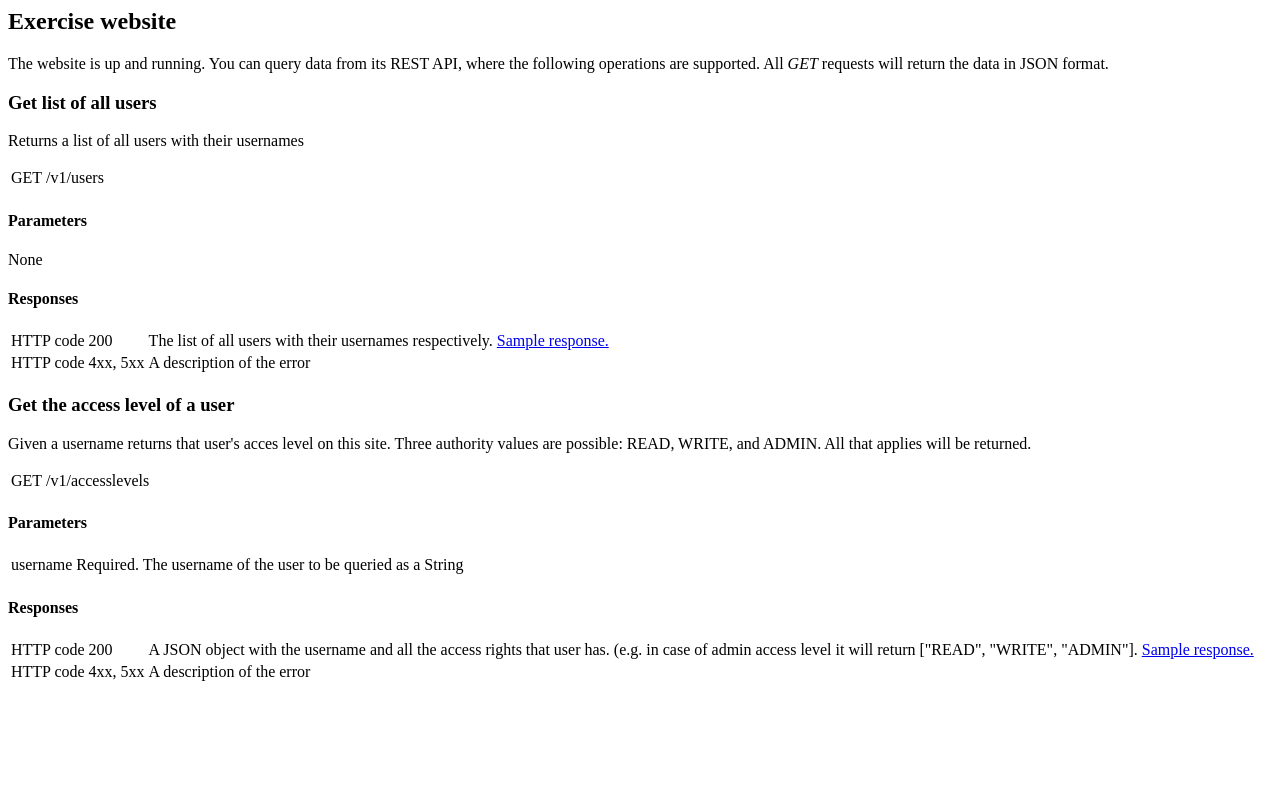
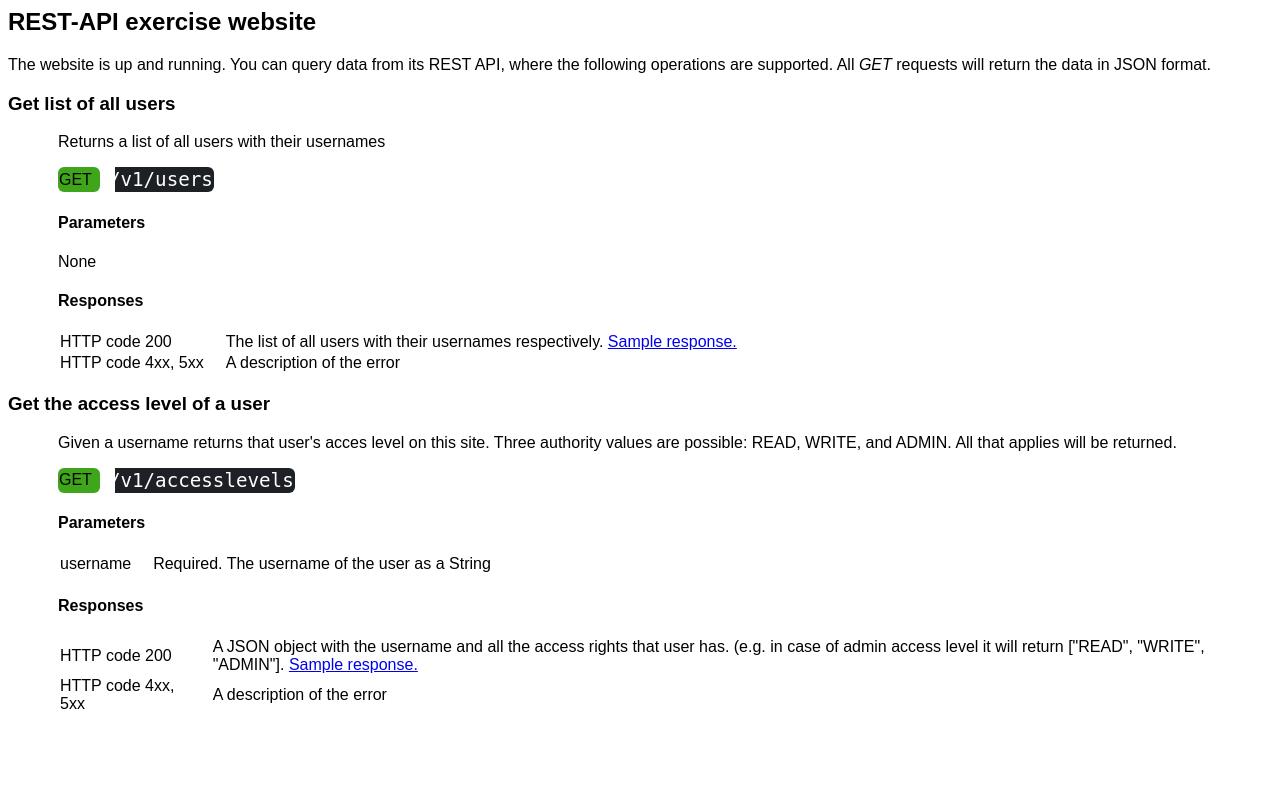
Before and after one commit to Vafthrudnir/mentorembeddeddevops, a Flask app: page / in a window 1280 px wide. Run offline with Flask 2, Linux system fonts and the light colour scheme.

Commit message:
style added

```diff
--- a/rest-api/static/style.css
+++ b/rest-api/static/style.css
@@ -1,30 +1,38 @@
-.inner-table,
-.styled-table {
-    border-collapse: collapse;
-    font-size: 0.9em;
+body {
     font-family: sans-serif;
-    min-width: 17em;
 }
-.styled-table thead tr {
-    background-color: #fc5200;
-    color: #ffffff;
-    text-align: left;
+.operation-table table {
+  border-collapse: collapse;
 }
-.styled-table th,
-.styled-table td {
-    padding: 7px 10px;
+.operation-table td {
+  border: 0px solid transparent;
+  background-clip: padding-box;
 }
-.styled-table tbody tr {
-    border-bottom: 1px solid #dddddd;
+.operation-table  tr > td + td {
+  border-left-width: 15px;
+}
+.operation {
+    background-color: #3fa61c;
+    font: 1.2;
+    border-radius:6px;
+}
+.endpoint {
+    background-color: #1d2126;
+    font: 1.2rem Inconsolata, monospace;
+    color: white;
+    border-radius:6px;
+}
+.description {
+    padding-left: 50px;
 }
 
-.styled-table tbody tr:nth-of-type(even) {
-    background-color: #f3f3f3;
+table {
+    border-collapse: collapse;
 }
-
-.styled-table tbody tr:last-of-type {
-    border-bottom: 0px solid #009879;
+td {
+    border: 1px solid transparent;
+    background-clip: padding-box;
 }
-.value {
-    text-align: right;
+tr > td + td{
+    border-left-width: 20px;
 }
--- a/rest-api/templates/main.html
+++ b/rest-api/templates/main.html
@@ -1,13 +1,14 @@
 <link rel="stylesheet" href="{{ url_for('static', filename='style.css') }}">
+<h2>REST-API exercise website</h2>
+<p>The website is up and running. You can query data from its REST API, where the following operations are supported. All <i>GET</i> requests will return the data in JSON format.</p>
 <div>
-	<h2>Exercise website</h2>
-	<p>The website is up and running. You can query data from its REST API, where the following operations are supported. All <i>GET</i> requests will return the data in JSON format.</p>
 	<h3>Get list of all users</h3>
+	<div class="description">
 	<p>Returns a list of all users with their usernames</p>
-	<table>
+	<table class="operation-table">
 		<tr>
-			<td>GET</td>
-			<td>/v1/users</td>
+			<td class="operation">GET</td>
+			<td class="endpoint">/v1/users</td>
 		</tr>
 	</table>
 	<h4>Parameters</h4>
@@ -23,19 +24,21 @@
 			<td>A description of the error</td>
 		</tr>
 	</table>
+	</div>
 	<h3>Get the access level of a user</h3>
+	<div class="description">
 	<p>Given a username returns that user's acces level on this site. Three authority values are possible: READ, WRITE, and ADMIN. All that applies will be returned.</p>
-	<table>
+	<table class="operation-table">
 		<tr>
-			<td>GET</td>
-			<td>/v1/accesslevels</td>
+			<td class="operation">GET</td>
+			<td class="endpoint">/v1/accesslevels</td>
 		</tr>
 	</table>
 	<h4>Parameters</h4>
 	<table>
 		<tr>
 			<td>username</td>
-			<td>Required. The username of the user to be queried as a String</td>
+			<td>Required. The username of the user as a String</td>
 		</tr>
 	</table>
 	<h4>Responses</h4>
@@ -49,4 +52,5 @@
 			<td>A description of the error</td>
 		</tr>
 	</table>
+	</div>
 </div>
```
